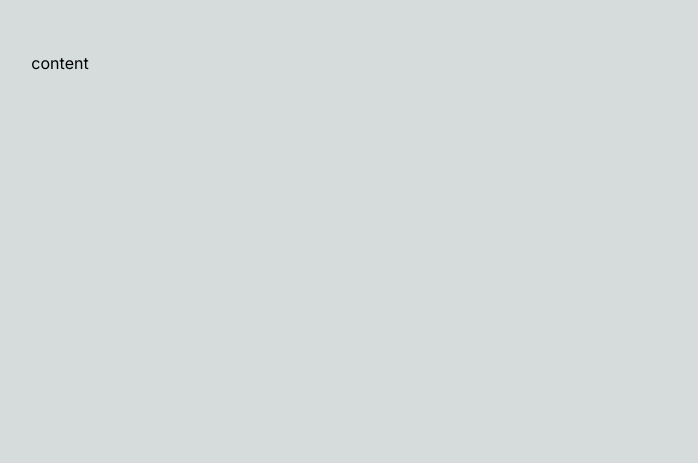
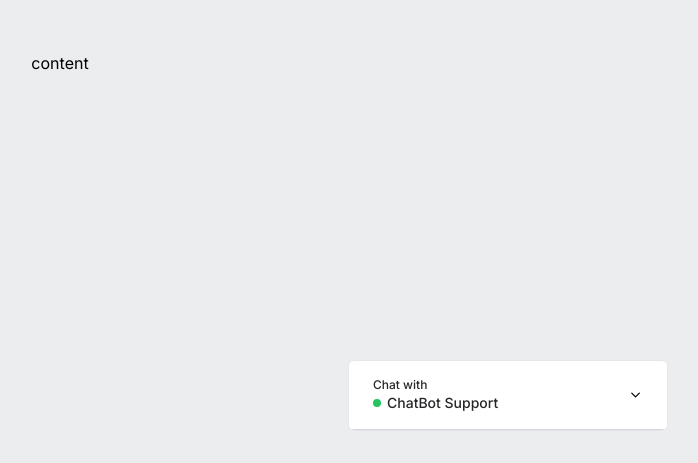
Before and after one commit to jianylei/OpenAI-ChatBot, a Next.js app: page / in a window 1280 px wide. Shown: the part 337-800 px from the top of the page, without its empty margins (580-1278 px from the left). Built offline with nearby package versions, Linux system fonts and the light colour scheme.

Commit message:
Chat box set-up with accordion + chat header

```diff
--- a/package.json
+++ b/package.json
@@ -9,16 +9,20 @@
     "lint": "next lint"
   },
   "dependencies": {
+    "@radix-ui/react-accordion": "^1.1.2",
     "@types/node": "20.3.0",
     "@types/react": "18.2.11",
     "@types/react-dom": "18.2.4",
     "autoprefixer": "10.4.14",
+    "clsx": "^1.2.1",
     "eslint": "8.42.0",
     "eslint-config-next": "13.4.5",
+    "lucide-react": "^0.242.0",
     "next": "13.4.5",
     "postcss": "8.4.24",
     "react": "18.2.0",
     "react-dom": "18.2.0",
+    "tailwind-merge": "^1.13.1",
     "tailwindcss": "3.3.2",
     "typescript": "5.1.3"
   }
--- a/src/app/layout.tsx
+++ b/src/app/layout.tsx
@@ -1,5 +1,6 @@
 import './globals.css'
 import { Inter } from 'next/font/google'
+import Chat from '../components/Chat'
 
 const inter = Inter({ subsets: ['latin'] })
 
@@ -15,7 +16,10 @@
 }) {
   return (
     <html lang="en">
-      <body className={inter.className}>{children}</body>
+      <body className={inter.className}>
+        <Chat />
+        {children}
+      </body>
     </html>
   )
 }
--- /dev/null
+++ b/src/components/Chat.tsx
@@ -0,0 +1,27 @@
+import { FC } from 'react'
+import { Accordion, AccordionContent, AccordionItem, AccordionTrigger } from './ui/accordion'
+import ChatHeader from './ChatHeader'
+
+const Chat: FC = ({}) => {
+  return <Accordion
+    type='single'
+    collapsible
+    className='relative bg-white z-40 shadow'>
+      <AccordionItem value='item-1'>
+        <div className='fixed right-8 w-80 bottom-8 bg-white border border-gray-200 rounded-md overflow-hidden'>
+          <div className='w-full h-full flex flex-col'>
+            <AccordionTrigger className='px-6 border-b border-zinc-300'>
+              <ChatHeader />
+            </AccordionTrigger>
+            <AccordionContent>
+              <div className='flex flex-col h-80'>
+
+              </div>
+            </AccordionContent>
+          </div>
+        </div>
+      </AccordionItem>
+    </Accordion>
+}
+
+export default Chat
--- /dev/null
+++ b/src/components/ChatHeader.tsx
@@ -0,0 +1,17 @@
+import { FC } from 'react'
+
+const ChatHeader: FC= () => {
+    return (
+    <div className='w-full flex gap-3 justify-start items-center text-zinc-800'>
+      <div className='flex flex-col items-start text-sm'>
+        <p className='text-xs'>Chat with</p>
+        <div className='flex gap-1.5 items-center'>
+          <p className='w-2 h-2 rounded-full bg-green-500' />
+          <p className='font-medium'>ChatBot Support</p>
+        </div>
+      </div>
+    </div>
+  )
+}
+
+export default ChatHeader
--- /dev/null
+++ b/src/components/ui/accordion.tsx
@@ -0,0 +1,60 @@
+"use client"
+
+import * as React from "react"
+import * as AccordionPrimitive from "@radix-ui/react-accordion"
+import { ChevronDown } from "lucide-react"
+
+import { cn } from "@/lib/utils"
+
+const Accordion = AccordionPrimitive.Root
+
+const AccordionItem = React.forwardRef<
+  React.ElementRef<typeof AccordionPrimitive.Item>,
+  React.ComponentPropsWithoutRef<typeof AccordionPrimitive.Item>
+>(({ className, ...props }, ref) => (
+  <AccordionPrimitive.Item
+    ref={ref}
+    className={cn("border-b", className)}
+    {...props}
+  />
+))
+AccordionItem.displayName = "AccordionItem"
+
+const AccordionTrigger = React.forwardRef<
+  React.ElementRef<typeof AccordionPrimitive.Trigger>,
+  React.ComponentPropsWithoutRef<typeof AccordionPrimitive.Trigger>
+>(({ className, children, ...props }, ref) => (
+  <AccordionPrimitive.Header className="flex">
+    <AccordionPrimitive.Trigger
+      ref={ref}
+      className={cn(
+        "flex flex-1 items-center justify-between py-4 font-medium transition-all hover:underline [&[data-state=open]>svg]:rotate-180",
+        className
+      )}
+      {...props}
+    >
+      {children}
+      <ChevronDown className="h-4 w-4 text-black transition-transform duration-200" />
+    </AccordionPrimitive.Trigger>
+  </AccordionPrimitive.Header>
+))
+AccordionTrigger.displayName = AccordionPrimitive.Trigger.displayName
+
+const AccordionContent = React.forwardRef<
+  React.ElementRef<typeof AccordionPrimitive.Content>,
+  React.ComponentPropsWithoutRef<typeof AccordionPrimitive.Content>
+>(({ className, children, ...props }, ref) => (
+  <AccordionPrimitive.Content
+    ref={ref}
+    className={cn(
+      "overflow-hidden text-sm transition-all data-[state=closed]:animate-accordion-up data-[state=open]:animate-accordion-down",
+      className
+    )}
+    {...props}
+  >
+    <div className="pb-4 pt-0">{children}</div>
+  </AccordionPrimitive.Content>
+))
+AccordionContent.displayName = AccordionPrimitive.Content.displayName
+
+export { Accordion, AccordionItem, AccordionTrigger, AccordionContent }
--- /dev/null
+++ b/src/lib/utils.ts
@@ -0,0 +1,6 @@
+import  { ClassValue, clsx } from "clsx";
+import { twMerge } from "tailwind-merge";
+
+export function cn(...inputs: ClassValue[]) {
+    return twMerge(clsx(inputs))
+}
```
Also changed, not shown: 1 other file (tests, documents, lock files or other folders).
